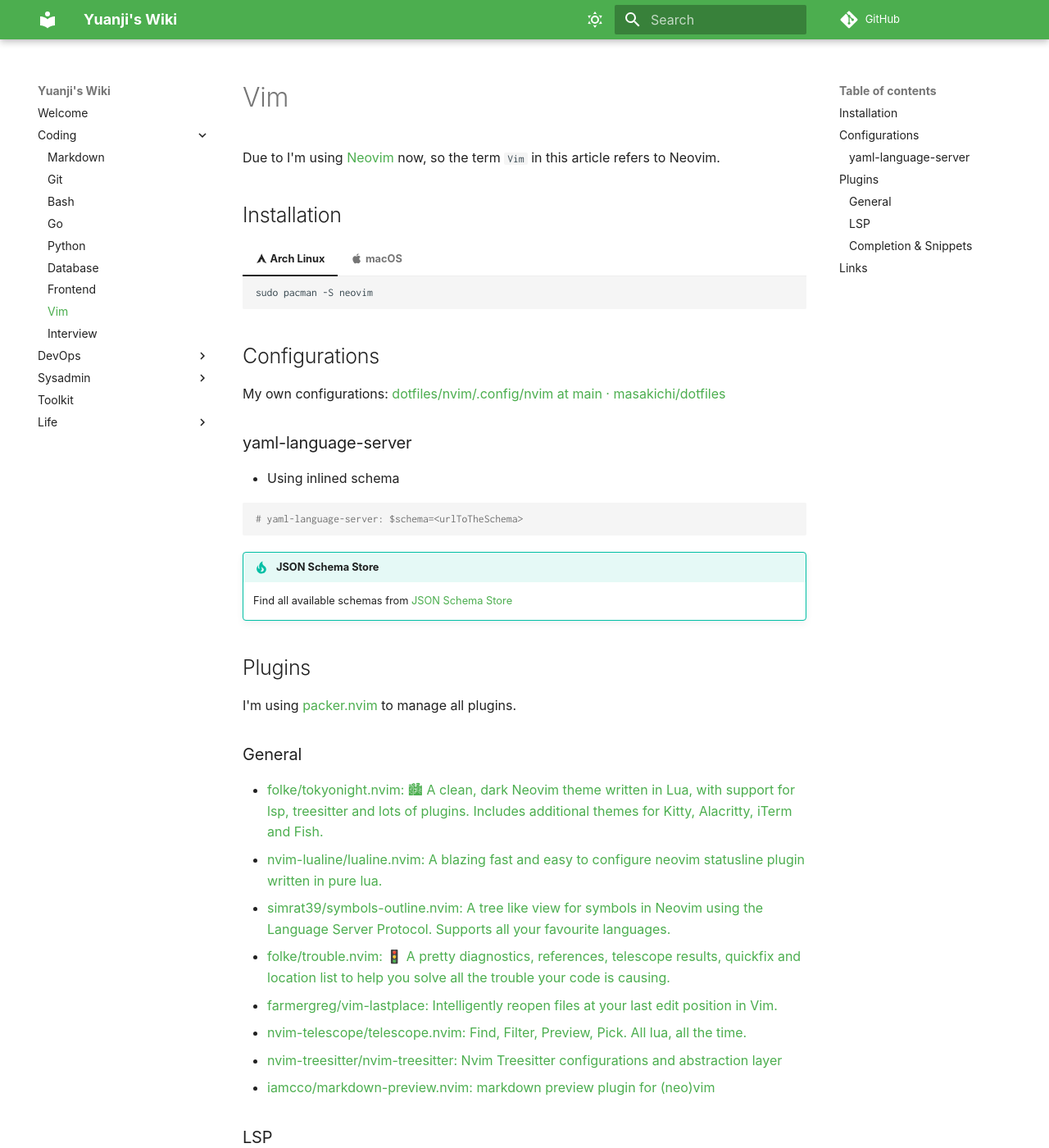
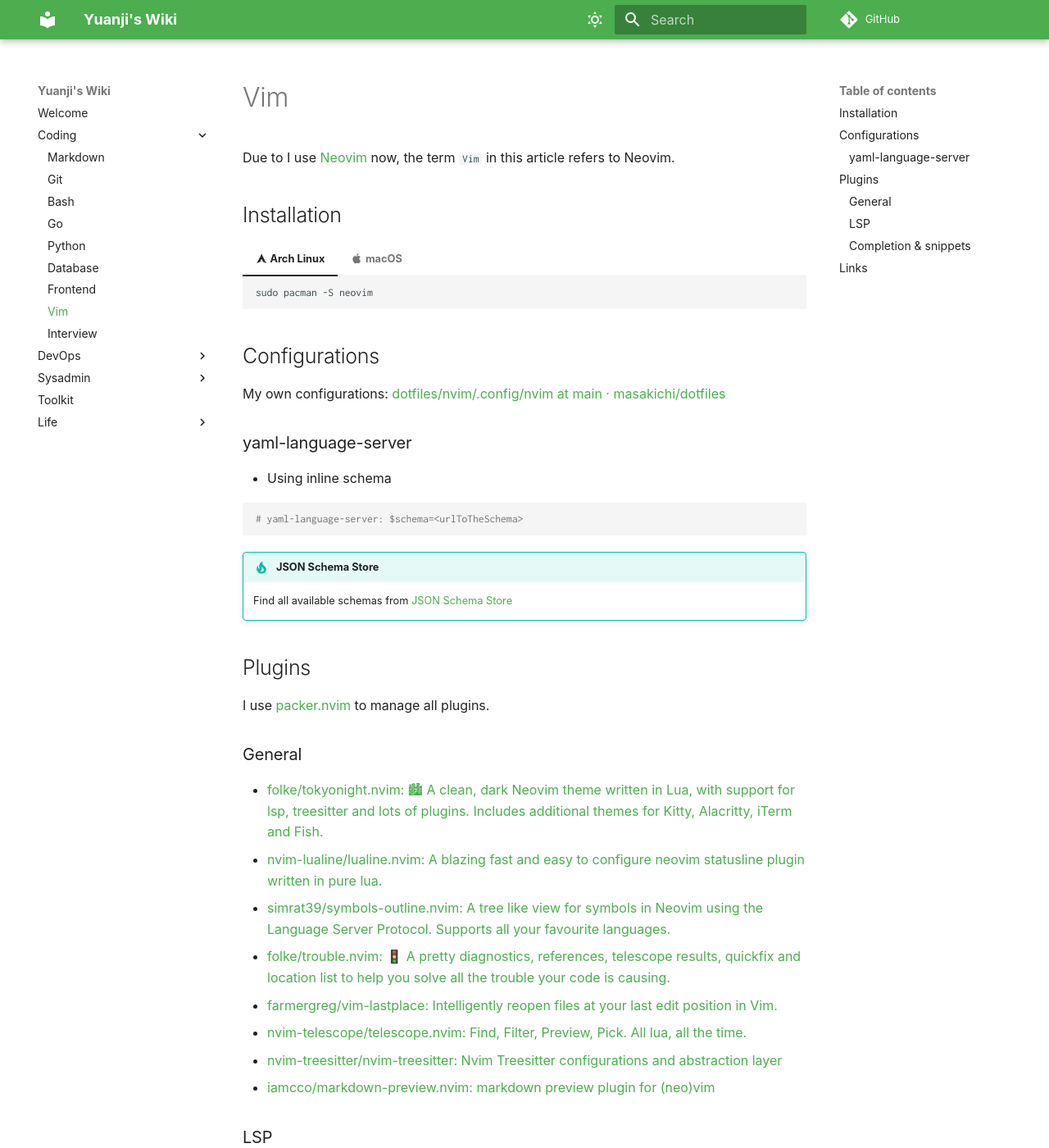
Before and after one commit to yuanji-dev/wiki, an MkDocs documentation site: the page built from docs/coding/vim.md, in a window 1280 px wide and 1400 px high. Shown: the whole window at 82% size. Built offline with MkDocs 1.6.1 and Material for MkDocs 9.7.7, drawn with Linux system fonts in a browser that asks for light colours; some web fonts are replaced; comment, search, counter and statistics services are not loaded; some of the changed text lies outside the part shown.

````diff
--- a/docs/coding/vim.md
+++ b/docs/coding/vim.md
@@ -1,6 +1,6 @@
 # Vim
 
-Due to I'm using [Neovim](https://neovim.io/) now, so the term `Vim` in this article refers to Neovim.
+Due to I use [Neovim](https://neovim.io/) now, the term `Vim` in this article refers to Neovim.
 
 ## Installation
 
@@ -22,7 +22,7 @@ My own configurations: [dotfiles/nvim/.config/nvim at main · masakichi/dotfiles
 
 ### yaml-language-server
 
-- Using inlined schema
+- Using inline schema
 
 ```yaml
 # yaml-language-server: $schema=<urlToTheSchema>
@@ -34,7 +34,7 @@ My own configurations: [dotfiles/nvim/.config/nvim at main · masakichi/dotfiles
 
 ## Plugins
 
-I'm using [packer.nvim](https://github.com/wbthomason/packer.nvim) to manage all plugins.
+I use [packer.nvim](https://github.com/wbthomason/packer.nvim) to manage all plugins.
 
 ### General
 
@@ -54,7 +54,7 @@ I'm using [packer.nvim](https://github.com/wbthomason/packer.nvim) to manage all
 - [jose-elias-alvarez/null-ls.nvim: Use Neovim as a language server to inject LSP diagnostics, code actions, and more via Lua.](https://github.com/jose-elias-alvarez/null-ls.nvim)
 - [onsails/lspkind-nvim: vscode-like pictograms for neovim lsp completion items](https://github.com/onsails/lspkind-nvim)
 
-### Completion & Snippets
+### Completion & snippets
 
 - [hrsh7th/nvim-cmp: A completion plugin for neovim coded in Lua.](https://github.com/hrsh7th/nvim-cmp)
 - [hrsh7th/cmp-nvim-lsp: nvim-cmp source for neovim builtin LSP client](https://github.com/hrsh7th/cmp-nvim-lsp)
````
Also changed, not shown: docs/life/english.md (+12 -3 lines).
